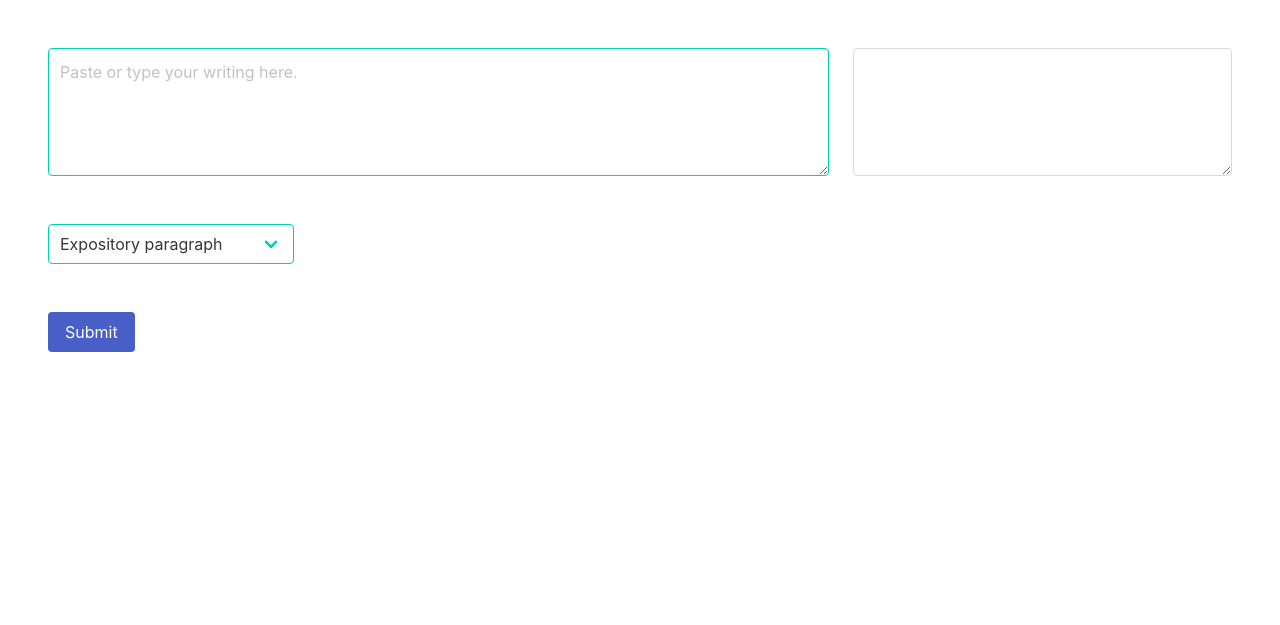
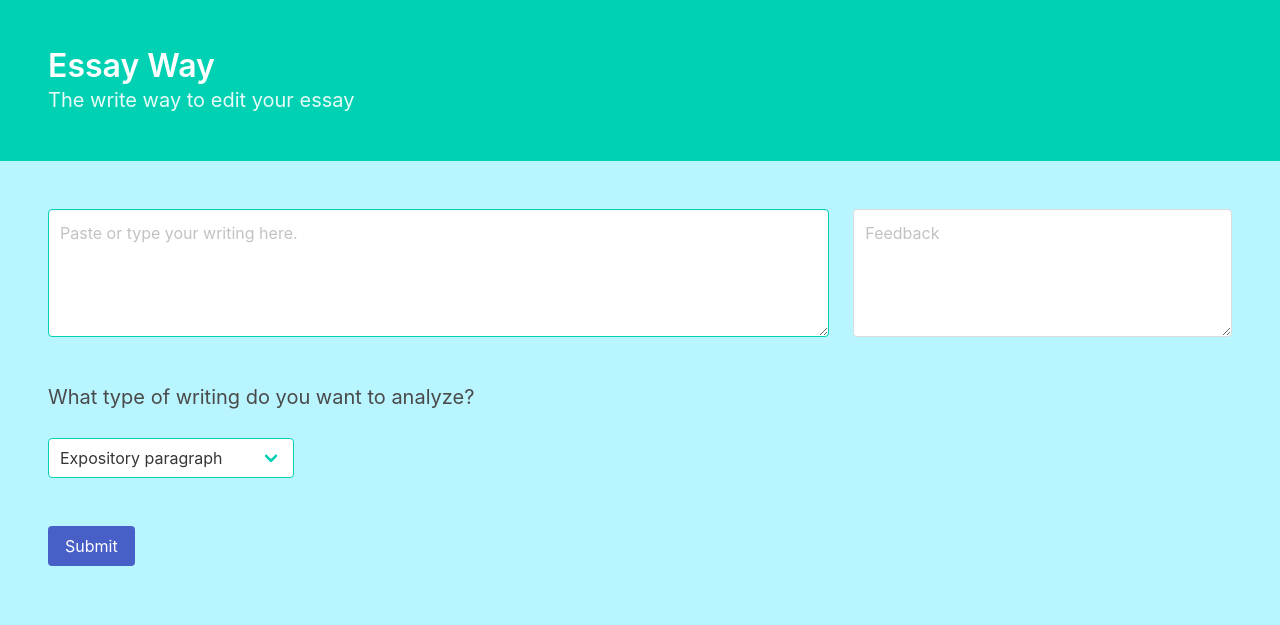
Before and after one commit to sainitara/learning-portfolio, a Flask app: page / in a window 1280 px wide. Shown: the top 625 px of the page. Run offline with Flask 2, Linux system fonts and the light colour scheme.

Commit message:
Update template.html

```diff
--- a/templates/template.html
+++ b/templates/template.html
@@ -1,19 +1,26 @@
 <!DOCTYPE html>
-<html lang="en">
+<html lang="en" style="background-color: #b8f5ff">
 <head>
     <link rel="stylesheet" href="https://cdn.jsdelivr.net/npm/bulma@0.9.4/css/bulma.min.css">
     <meta name="viewport" content="width=device-width, initial-scale=1">
     <meta charset="utf-8">
     <title></title>
 </head>
-<body class="p-6">
-    <div class="columns">
+<body>
+    <div class="hero is-primary">
+        <div class="hero-body">
+            <p class="title">Essay Way</p>
+            <p class="subtitle">The write way to edit your essay</p>
+        </div>
+    </div>
+    <div class="columns p-6">
         <div class="column is-two-thirds">
             <form action="{{ url_for("main")}}" method="post">
                <div class="field">
                     <div class="control is-medium pb-6">
                         <textarea class="textarea is-primary" placeholder="Paste or type your writing here." name="input"></textarea>
                     </div>
+                    <p class="subtitle pb-1">What type of writing do you want to analyze?</p>
                     <div class="control is_medium pb-6">
                         <div class="select is-primary">
                             <select name="type">
@@ -36,7 +43,7 @@
         </div>
         <div class="column is-one-third">
             <div class="control">
-                <textarea class="textarea {{loading}}" readonly>{{output}}</textarea>
+                <textarea class="textarea {{loading}}" placeholder="Feedback" readonly>{{output}}</textarea>
             </div>
         </div>
     </div>
```
